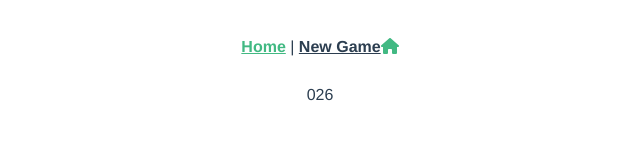
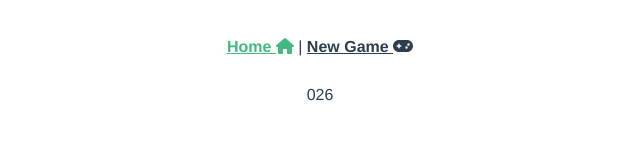
Before and after one commit to Hydrocynus/geomory, a Vue app: page / in a window 1280 px wide. Shown: the top 160 px of the page, without its empty margins (320-960 px from the left). Built offline with nearby package versions, Linux system fonts and the light colour scheme.

Commit message:
Nav Change

```diff
--- a/src/App.vue
+++ b/src/App.vue
@@ -1,8 +1,8 @@
 <template>
   <nav>
-    <router-link to="/">Home</router-link> |
-    <router-link to="/newgame">New Game</router-link>
-    <router-link to="/"><i class="fas fa-house"></i></router-link>
+    <router-link to="/">Home <i class="fas fa-house"></i></router-link> |
+    <router-link to="/newgame">New Game <i class="fa-solid fa-gamepad"></i></router-link>
+
     <!-- <router-link to="/about">About</router-link> -->
   </nav>
   <router-view></router-view>
```
